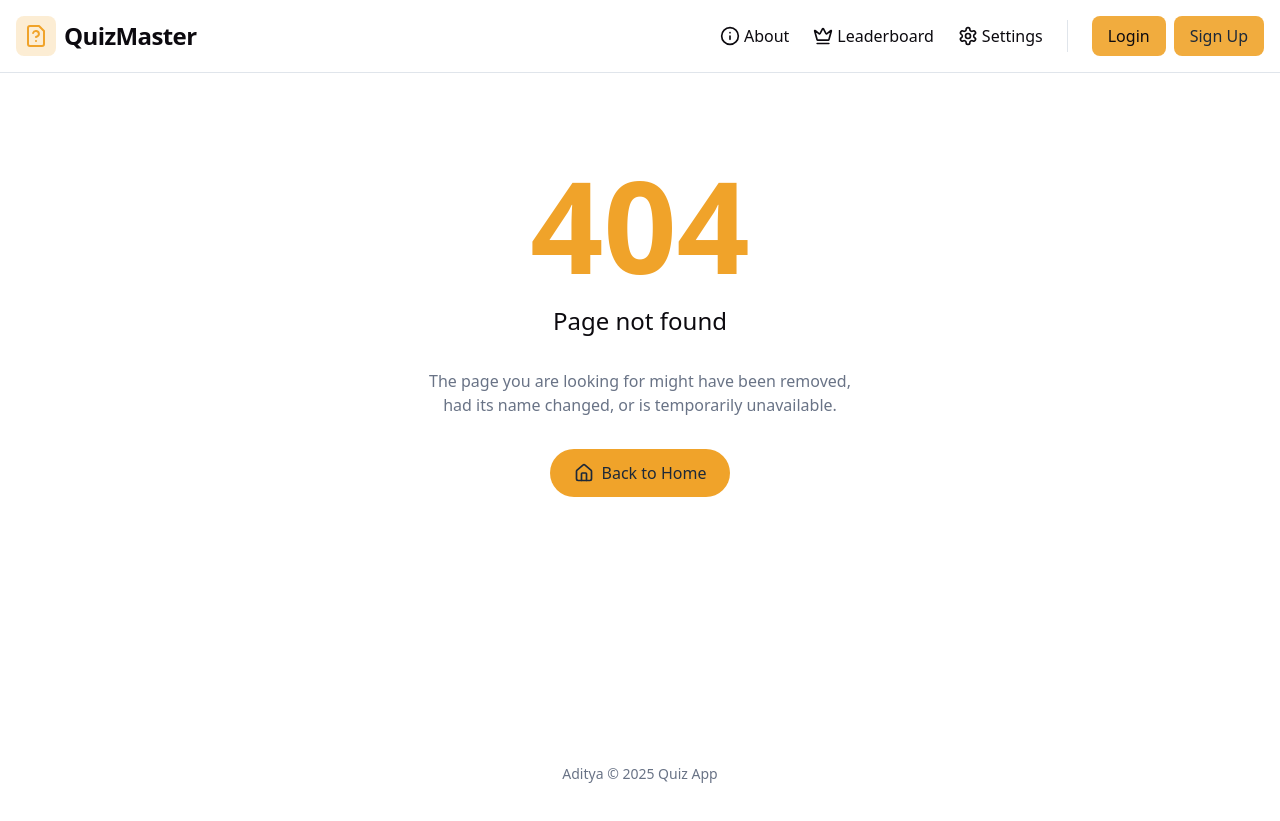
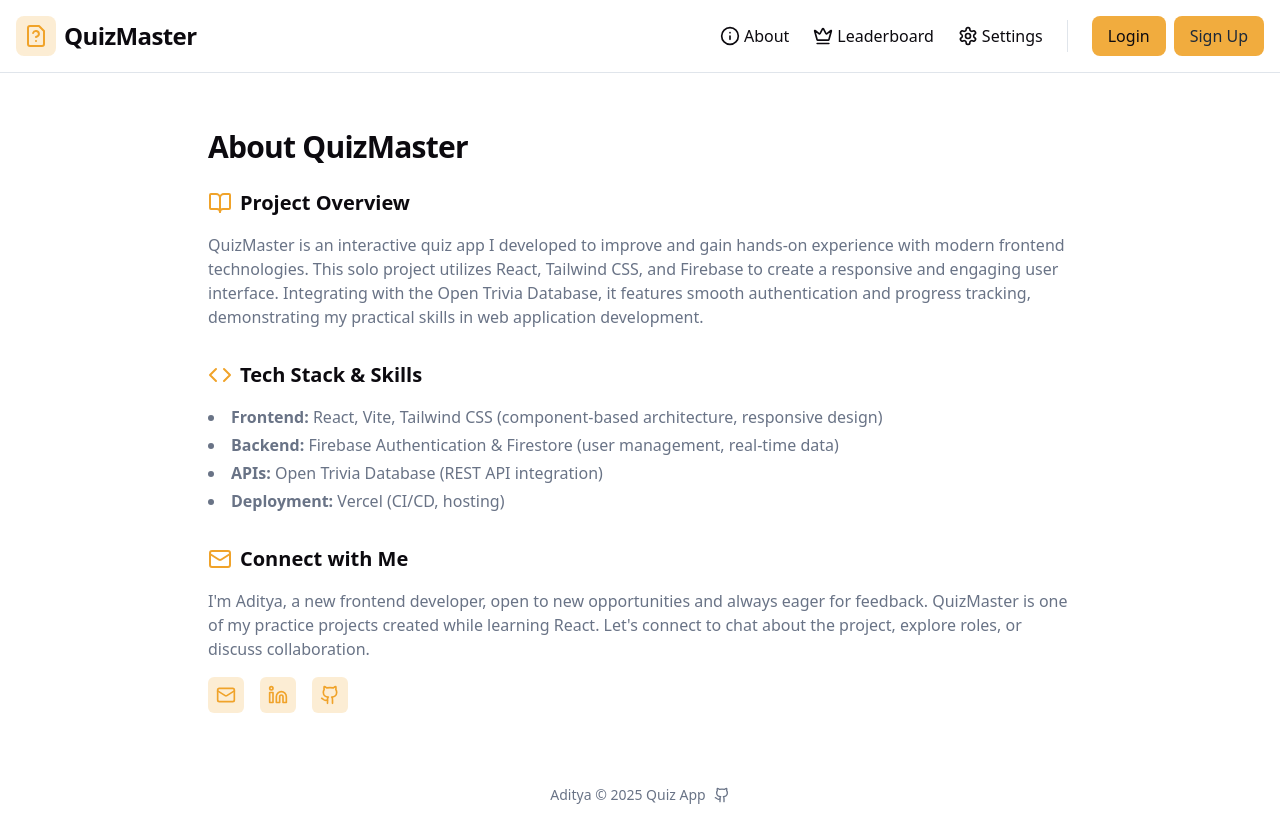
Before and after one commit to AdityaPatilxx/quiz-app, a React (Vite) app: page /about in a window 1280 px wide. Before the commit the page ends 800 px from the top, so only its background shows below. Built offline with nearby package versions, Linux system fonts and the light colour scheme; no server answers.

Commit message:
feat: add About and Coming Soon pages, update navigation links

```diff
--- a/src/App.jsx
+++ b/src/App.jsx
@@ -3,12 +3,15 @@ import Home from "./components/Home";
 import Quiz from "./components/quiz/Quiz";
 import Nav from "./components/Nav";
 import Error404 from "./components/Error404";
+import ComingSoon from "./components/ComingSoon";
+import About from "./components/About";
 import { AuthProvider } from "./contexts/AuthContext";
 import Login from "./pages/Login";
 import Signup from "./pages/Signup";
 import ForgotPassword from "./pages/ForgotPassword";
 import Profile from "./pages/Profile";
 import VerifyEmailPage from "./pages/VerifyEmailPage";
+import { Github } from "lucide-react";
 
 function App() {
   return (
@@ -19,6 +22,9 @@ function App() {
           <Routes>
             <Route path="/" element={<Home />} />
             <Route path="/quiz" element={<Quiz />} />
+            <Route path="/leaderboard" element={<ComingSoon />} />
+            <Route path="/about" element={<About />} />
+            <Route path="/settings" element={<ComingSoon />} />
             <Route path="/login" element={<Login />} />
             <Route path="/signup" element={<Signup />} />
             <Route path="/forgot-password" element={<ForgotPassword />} />
@@ -27,8 +33,20 @@ function App() {
             <Route path="*" element={<Error404 />} />
           </Routes>
         </main>
-        <footer className="py-4 text-center text-sm text-muted-foreground">
-          <p>Aditya © {new Date().getFullYear()} Quiz App</p>
+        <footer className="py-4 text-center text-sm text-muted-foreground  flex items-center justify-center ">
+          <p className="">
+            Aditya © {new Date().getFullYear()} Quiz App
+
+          </p>
+          <a
+              href="https://github.com/AdityaPatilxx/quiz-app"
+              target="_blank"
+              rel="noopener noreferrer"
+              className="inline-flex items-center gap-1 ml-2 hover:text-accent transition-colors "
+              aria-label="View QuizMaster repository on GitHub"
+            >
+              <Github className="w-4 h-4" />
+            </a>
         </footer>
       </div>
     </AuthProvider>
--- /dev/null
+++ b/src/components/About.jsx
@@ -0,0 +1,90 @@
+import { BookOpen, Code, Mail, Linkedin, Github } from "lucide-react";
+
+export default function About() {
+  return (
+    <div className="bg-background text-foreground max-w-4xl mx-auto py-8 px-4">
+      <h1 className="text-3xl font-bold tracking-tight mb-6">
+        About QuizMaster
+      </h1>
+
+      <section className="mb-8">
+        <div className="flex items-center gap-2 mb-4">
+          <BookOpen className="w-6 h-6 text-accent" />
+          <h2 className="text-xl font-semibold">Project Overview</h2>
+        </div>
+        <p className="text-muted-foreground">
+          QuizMaster is an interactive quiz app I developed to improve and gain
+          hands-on experience with modern frontend technologies. This solo
+          project utilizes React, Tailwind CSS, and Firebase to create a
+          responsive and engaging user interface. Integrating with the Open
+          Trivia Database, it features smooth authentication and progress
+          tracking, demonstrating my practical skills in web application
+          development.
+        </p>
+      </section>
+
+      <section className="mb-8">
+        <div className="flex items-center gap-2 mb-4">
+          <Code className="w-6 h-6 text-accent" />
+          <h2 className="text-xl font-semibold">Tech Stack & Skills</h2>
+        </div>
+        <ul className="list-disc list-inside text-muted-foreground space-y-1">
+          <li>
+            <strong>Frontend:</strong> React, Vite, Tailwind CSS
+            (component-based architecture, responsive design)
+          </li>
+          <li>
+            <strong>Backend:</strong> Firebase Authentication & Firestore (user
+            management, real-time data)
+          </li>
+          <li>
+            <strong>APIs:</strong> Open Trivia Database (REST API integration)
+          </li>
+          <li>
+            <strong>Deployment:</strong> Vercel (CI/CD, hosting)
+          </li>
+        </ul>
+      </section>
+
+      <section>
+        <div className="flex items-center gap-2 mb-4">
+          <Mail className="w-6 h-6 text-accent" />
+          <h2 className="text-xl font-semibold">Connect with Me</h2>
+        </div>
+        <p className="text-muted-foreground mb-4">
+          I'm Aditya, a new frontend developer, open to new opportunities and
+          always eager for feedback. QuizMaster is one of my practice projects
+          created while learning React. Let's connect to chat about the project,
+          explore roles, or discuss collaboration.
+        </p>
+        <div className="flex items-center gap-4">
+          <a
+            href="mailto:adityarpatilxx@gmail.com"
+            className="p-2 rounded-md bg-accent/20 text-accent hover:bg-accent/30 transition-colors"
+            aria-label="Email"
+          >
+            <Mail className="w-5 h-5" />
+          </a>
+          <a
+            href="https://linkedin.com/in/adityapatilxx"
+            target="_blank"
+            rel="noopener noreferrer"
+            className="p-2 rounded-md bg-accent/20 text-accent hover:bg-accent/30 transition-colors"
+            aria-label="LinkedIn"
+          >
+            <Linkedin className="w-5 h-5" />
+          </a>
+          <a
+            href="https://github.com/AdityaPatilxx"
+            target="_blank"
+            rel="noopener noreferrer"
+            className="p-2 rounded-md bg-accent/20 text-accent hover:bg-accent/30 transition-colors"
+            aria-label="GitHub"
+          >
+            <Github className="w-5 h-5" />
+          </a>
+        </div>
+      </section>
+    </div>
+  );
+}
--- /dev/null
+++ b/src/components/ComingSoon.jsx
@@ -0,0 +1,21 @@
+import { Link } from "react-router-dom";
+import { Construction } from "lucide-react";
+
+export default function ComingSoon() {
+  return (
+    <div className="flex flex-col items-center justify-center h-[60vh] text-center px-4">
+      <Construction className="w-16 h-16 text-accent mb-4" />
+      <h2 className="text-2xl font-bold mb-2">Coming Soon!</h2>
+      <p className="text-muted-foreground mb-6 max-w-md">
+        The leaderboard feature is under construction. Check back soon to see
+        how you stack up against other quiz enthusiasts!
+      </p>
+      <Link
+        to="/"
+        className="px-6 py-3 bg-accent hover:bg-accent/90 text-accent-foreground rounded-full font-medium transition-all"
+      >
+        Back to Home
+      </Link>
+    </div>
+  );
+}
--- a/src/components/Home.jsx
+++ b/src/components/Home.jsx
@@ -26,7 +26,8 @@ const Home = () => {
   });
 
   // Memoized category data to prevent recreating on each render
-  const categories = useMemo(() => [
+  const categories = useMemo(
+    () => [
       {
         id: "Science",
         name: "Science",
@@ -59,25 +60,30 @@ const Home = () => {
         color: "text-purple-500",
         bgColor: "bg-purple-50",
       },
-  ], []);
+    ],
+    []
+  );
 
-  const features = useMemo(() => [
+  const features = useMemo(
+    () => [
       {
         icon: Brain,
         title: "Knowledge Challenge",
-      description: "Test your knowledge across various subjects and topics"
+        description: "Test your knowledge across various subjects and topics",
       },
       {
         icon: Lightbulb,
         title: "Learn As You Play",
-      description: "Discover new facts and information with each question"
+        description: "Discover new facts and information with each question",
       },
       {
         icon: Sparkles,
         title: "Track Progress",
-      description: "See your scores and improvement over time"
-    }
-  ], []);
+        description: "See your scores and improvement over time",
+      },
+    ],
+    []
+  );
 
   const handleSettingsChange = useCallback((newSettings) => {
     setSettings((prevSettings) => ({ ...prevSettings, ...newSettings }));
@@ -87,16 +93,19 @@ const Home = () => {
     setSettings((prevSettings) => ({ ...prevSettings, category }));
   }, []);
 
-  const getCategoryClass = useCallback((category) => {
+  const getCategoryClass = useCallback(
+    (category) => {
       return settings.category === category ? "active" : "";
-  }, [settings.category]);
+    },
+    [settings.category]
+  );
 
   const handleStartQuiz = useCallback(() => {
     const queryString = new URLSearchParams({
       mode: settings.mode,
       difficulty: settings.difficulty,
       questionCount: settings.questionCount.toString(),
-      category: settings.category
+      category: settings.category,
     }).toString();
 
     navigate(`/quiz?${queryString}`);
@@ -134,19 +143,23 @@ const Home = () => {
             return (
               <div
                 key={category.id}
-                className={`category-card group ${getCategoryClass(category.id)}`}
+                className={`category-card group ${getCategoryClass(
+                  category.id
+                )}`}
                 onClick={() => handleCategoryChange(category.id)}
                 role="button"
                 tabIndex={0}
                 onKeyDown={(e) => {
-                  if (e.key === 'Enter' || e.key === ' ') {
+                  if (e.key === "Enter" || e.key === " ") {
                     e.preventDefault();
                     handleCategoryChange(category.id);
                   }
                 }}
                 aria-pressed={settings.category === category.id}
               >
-                <div className={`w-16 h-16 rounded-full ${category.bgColor} flex items-center justify-center mb-4 group-hover:scale-110 transition-transform`}>
+                <div
+                  className={`w-16 h-16 rounded-full ${category.bgColor} flex items-center justify-center mb-4 group-hover:scale-110 transition-transform`}
+                >
                   <IconComponent className={`w-8 h-8 ${category.color}`} />
                 </div>
                 <h3 className="text-lg font-medium mb-2">{category.name}</h3>
@@ -197,13 +210,15 @@ const Home = () => {
             {settings.category}
           </span>
           <span className="px-2 py-1 bg-background rounded">
-            {settings.difficulty.charAt(0).toUpperCase() + settings.difficulty.slice(1)}
+            {settings.difficulty.charAt(0).toUpperCase() +
+              settings.difficulty.slice(1)}
           </span>
           <span className="px-2 py-1 bg-background rounded">
             {settings.questionCount} questions
           </span>
           <span className="px-2 py-1 bg-background rounded">
-            {settings.mode.charAt(0).toUpperCase() + settings.mode.slice(1)} mode
+            {settings.mode.charAt(0).toUpperCase() + settings.mode.slice(1)}{" "}
+            mode
           </span>
         </div>
       </div>
--- a/src/components/Nav.jsx
+++ b/src/components/Nav.jsx
@@ -1,7 +1,5 @@
-"use client";
-
 import { Settings, Info, Crown, FileQuestion, Menu, X } from "lucide-react";
-import { useNavigate } from "react-router-dom";
+import { useNavigate, Link } from "react-router-dom";
 import { useState } from "react";
 import UserMenu from "./UserMenu";
 
@@ -34,18 +32,27 @@ function Nav() {
 
         {/* Desktop navigation */}
         <nav className="hidden md:flex items-center gap-6">
-          <button className="nav-item flex items-center gap-1 hover:text-accent transition-colors">
+          <Link
+            to="/about"
+            className="nav-item flex items-center gap-1 hover:text-accent transition-colors"
+          >
             <Info className="w-5 h-5" />
             <span>About</span>
-          </button>
-          <button className="nav-item flex items-center gap-1 hover:text-accent transition-colors">
+          </Link>
+          <Link
+            to="/leaderboard"
+            className="nav-item flex items-center gap-1 hover:text-accent transition-colors"
+          >
             <Crown className="w-5 h-5" />
             <span>Leaderboard</span>
-          </button>
-          <button className="nav-item flex items-center gap-1 hover:text-accent transition-colors">
+          </Link>
+          <Link
+            to="/settings"
+            className="nav-item flex items-center gap-1 hover:text-accent transition-colors"
+          >
             <Settings className="w-5 h-5" />
             <span>Settings</span>
-          </button>
+          </Link>
           <div className="h-8 w-px bg-border"></div>
           <UserMenu />
         </nav>
@@ -54,18 +61,30 @@ function Nav() {
         {isMenuOpen && (
           <div className="absolute top-full left-0 right-0 bg-background border-b border-border md:hidden">
             <nav className="container mx-auto px-4 py-4 flex flex-col gap-4">
-              <button className="flex items-center gap-2 p-2 hover:bg-accent/10 rounded-md">
+              <Link
+                to="/about"
+                className="flex items-center gap-2 p-2 hover:bg-accent/10 rounded-md"
+                onClick={toggleMenu}
+              >
                 <Info className="w-5 h-5" />
                 <span>About</span>
-              </button>
-              <button className="flex items-center gap-2 p-2 hover:bg-accent/10 rounded-md">
+              </Link>
+              <Link
+                to="/leaderboard"
+                className="flex items-center gap-2 p-2 hover:bg-accent/10 rounded-md"
+                onClick={toggleMenu}
+              >
                 <Crown className="w-5 h-5" />
                 <span>Leaderboard</span>
-              </button>
-              <button className="flex items-center gap-2 p-2 hover:bg-accent/10 rounded-md">
+              </Link>
+              <Link
+                to="/settings"
+                className="flex items-center gap-2 p-2 hover:bg-accent/10 rounded-md"
+                onClick={toggleMenu}
+              >
                 <Settings className="w-5 h-5" />
                 <span>Settings</span>
-              </button>
+              </Link>
               <div className="p-2">
                 <UserMenu />
               </div>
--- a/src/components/quiz/Quiz.jsx
+++ b/src/components/quiz/Quiz.jsx
@@ -44,7 +44,9 @@ const Quiz = () => {
 
   const getSessionToken = useCallback(async () => {
     try {
-      const response = await axios.get("https://opentdb.com/api_token.php?command=request");
+      const response = await axios.get(
+        "https://opentdb.com/api_token.php?command=request"
+      );
       if (response.data.response_code === 0) {
         localStorage.setItem("trivia_token", response.data.token);
         setSessionToken(response.data.token);
@@ -115,7 +117,9 @@ const Quiz = () => {
               ...q,
               question: decodeURIComponent(q.question),
               correct_answer: decodeURIComponent(q.correct_answer),
-              incorrect_answers: q.incorrect_answers.map((ans) => decodeURIComponent(ans)),
+              incorrect_answers: q.incorrect_answers.map((ans) =>
+                decodeURIComponent(ans)
+              ),
             }));
             const transformedQuestions = transformQuestionData(decodedResults);
             setQuestions(transformedQuestions);
@@ -135,7 +139,8 @@ const Quiz = () => {
         case 2:
           setError({
             title: "Configuration Error",
-            message: "There was an issue with the quiz settings. Please try again.",
+            message:
+              "There was an issue with the quiz settings. Please try again.",
             canRetry: true,
           });
           break;
@@ -151,13 +156,16 @@ const Quiz = () => {
         case 5:
           setError({
             title: "Too Many Requests",
-            message: "You've made too many requests. Please wait a bit and try again.",
+            message:
+              "You've made too many requests. Please wait a bit and try again.",
             canRetry: true,
           });
           break;
 
         default:
-          throw new Error(`API returned unknown code: ${response.data.response_code}`);
+          throw new Error(
+            `API returned unknown code: ${response.data.response_code}`
+          );
       }
     } catch (error) {
       console.error("Error fetching questions:", error);
@@ -177,7 +185,15 @@ const Quiz = () => {
     } finally {
       setLoading(false);
     }
-  }, [questionCount, difficulty, category, sessionToken, getSessionToken, makeRateLimitedApiCall, categoryMap]);
+  }, [
+    questionCount,
+    difficulty,
+    category,
+    sessionToken,
+    getSessionToken,
+    makeRateLimitedApiCall,
+    categoryMap,
+  ]);
 
   useEffect(() => {
     fetchQuestions();
```
Lines whose indentation alone changed are shown as unchanged.
